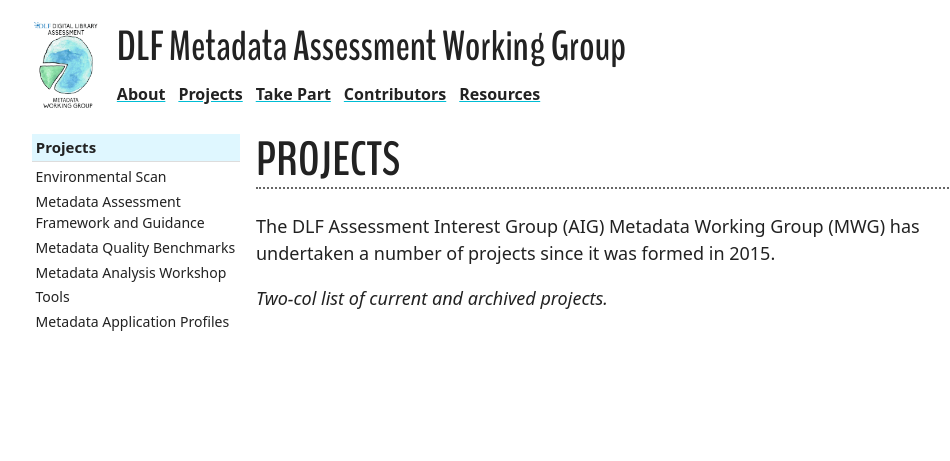
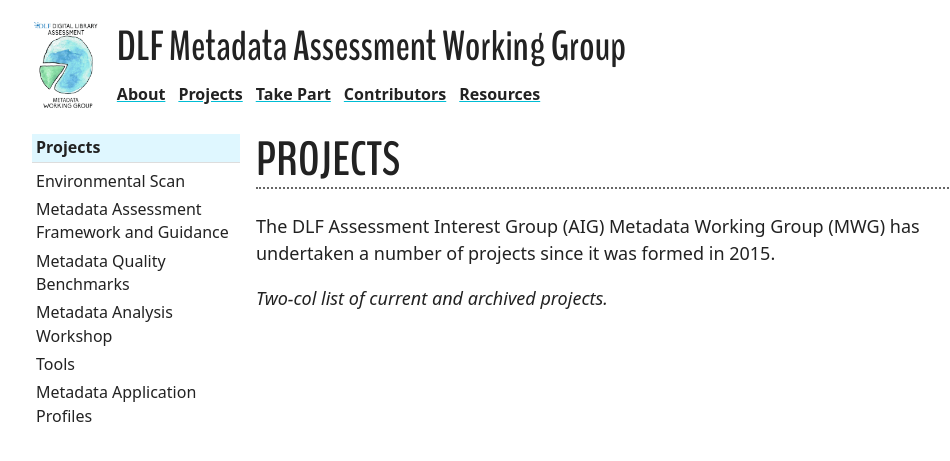
Before and after one commit to sgolds15/dlf-mawg-new-theme, a Jekyll site: the page built from projects/index.html, in a window 1280 px wide. Shown: the top 461 px of the page, without its empty margins (16-966 px from the left). Built offline with Jekyll 4.4.1, drawn with Linux system fonts in a browser that asks for light colours.

Commit message:
Increase font size of side navigation

```diff
--- a/_sass/_11ty-modified.scss
+++ b/_sass/_11ty-modified.scss
@@ -19,6 +19,8 @@
 
 .elv-hed{margin-top:0.75em}
 
+.elv-toc-list li{font-size:inherit}
+
 // displaying records...
 dl{display:flex;flex-flow:row wrap;border:solid #222;border-width:1px 1px 0 0}
 dt{flex-basis:20%;padding:2px 4px;background:#222;text-align:right;color:#fff}
```
